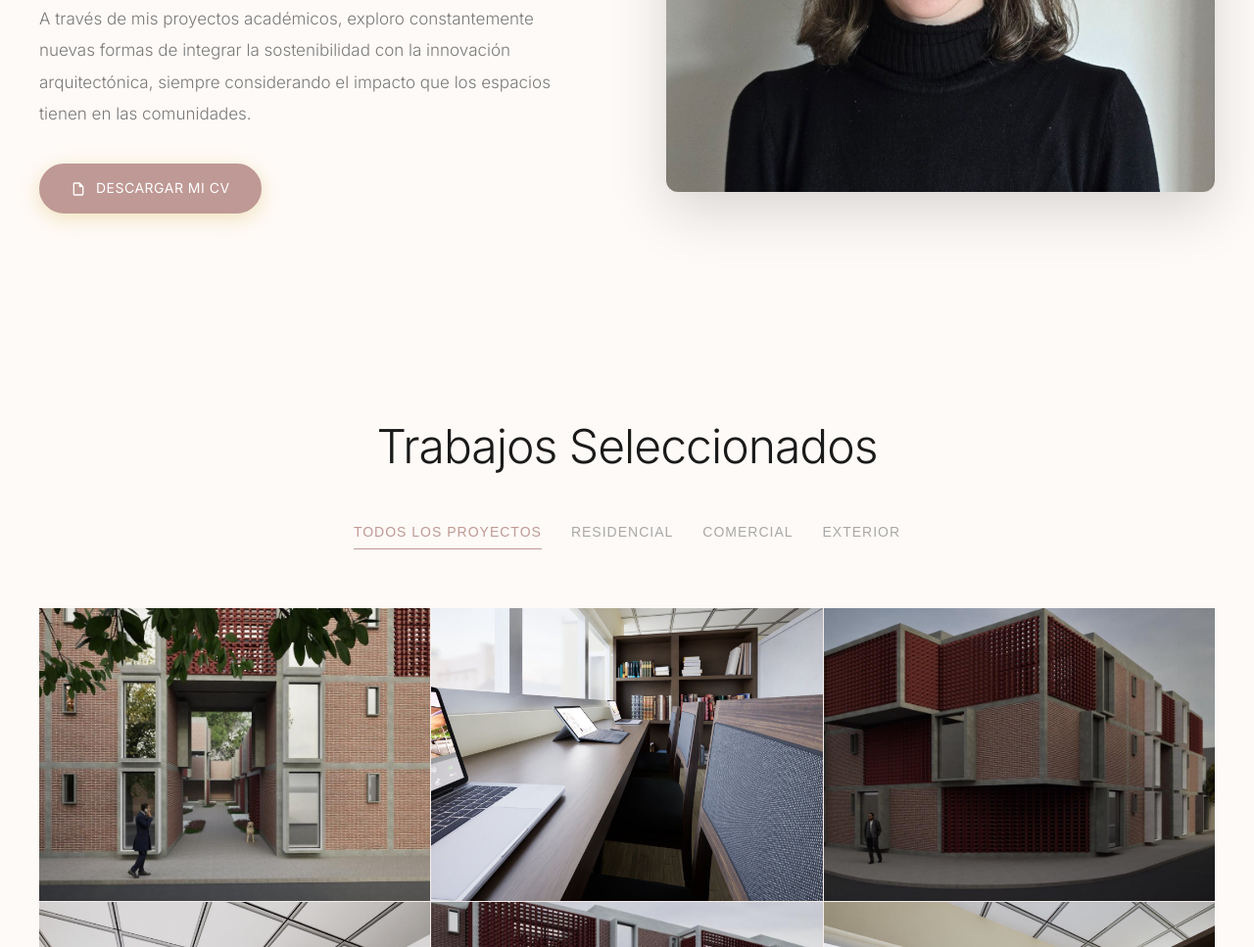
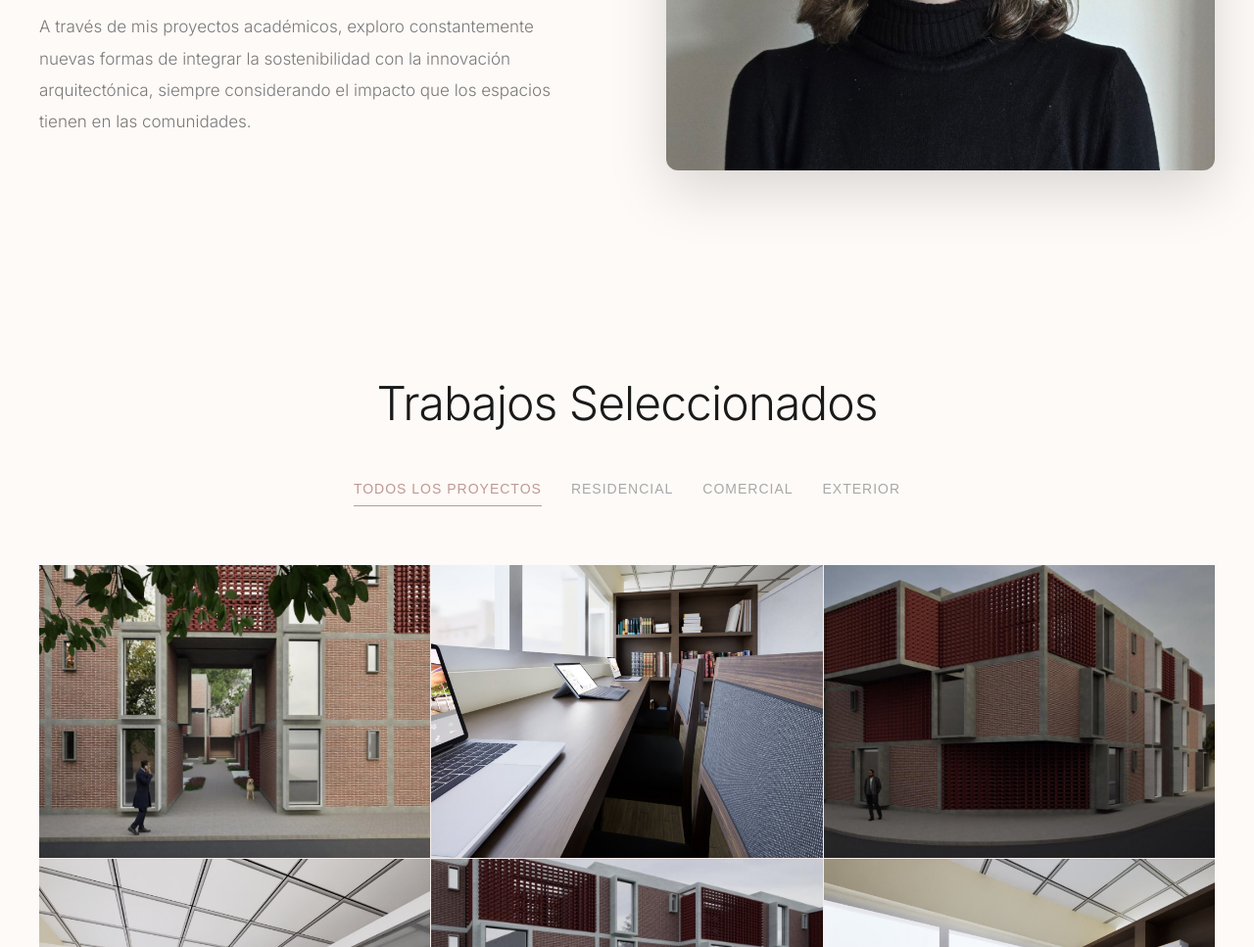
Before and after one commit to FrancinaFerretti/Porfolio, a plain HTML site: page index.html in a window 1280 px wide. Shown: the part 1246-2213 px from the top of the page at 98% size. Drawn offline with Linux system fonts and the light colour scheme.

Commit message:
Boton de CV sacado

```diff
--- a/index.html
+++ b/index.html
@@ -60,15 +60,14 @@
       <p>A través de mis proyectos académicos, exploro constantemente nuevas formas de integrar la sostenibilidad con la
         innovación arquitectónica, siempre considerando el impacto que los espacios tienen en las comunidades.</p>
 
-      <div class="cv-download">
-        <!-- <a href="Curriculum Vitae - Francina Ferretti.pdf" class="cv-btn" download="CV-Francina-Ferretti.pdf"> -->
-        <a class="cv-btn" download="CV-Francina-Ferretti.pdf">
+      <!-- <div class="cv-download">
+        <a href="Curriculum Vitae - Francina Ferretti.pdf" class="cv-btn" download="CV-Francina-Ferretti.pdf">
           <svg viewBox="0 0 24 24" fill="currentColor">
             <path d="M14,2H6A2,2 0 0,0 4,4V20A2,2 0 0,0 6,22H18A2,2 0 0,0 20,20V8L14,2M18,20H6V4H13V9H18V20Z" />
           </svg>
           Descargar Mi CV
         </a>
-      </div>
+      </div> -->
     </div>
     <div class="about-image">
       <img src="perfil.jpeg" alt="Francina Ferretti">
```
